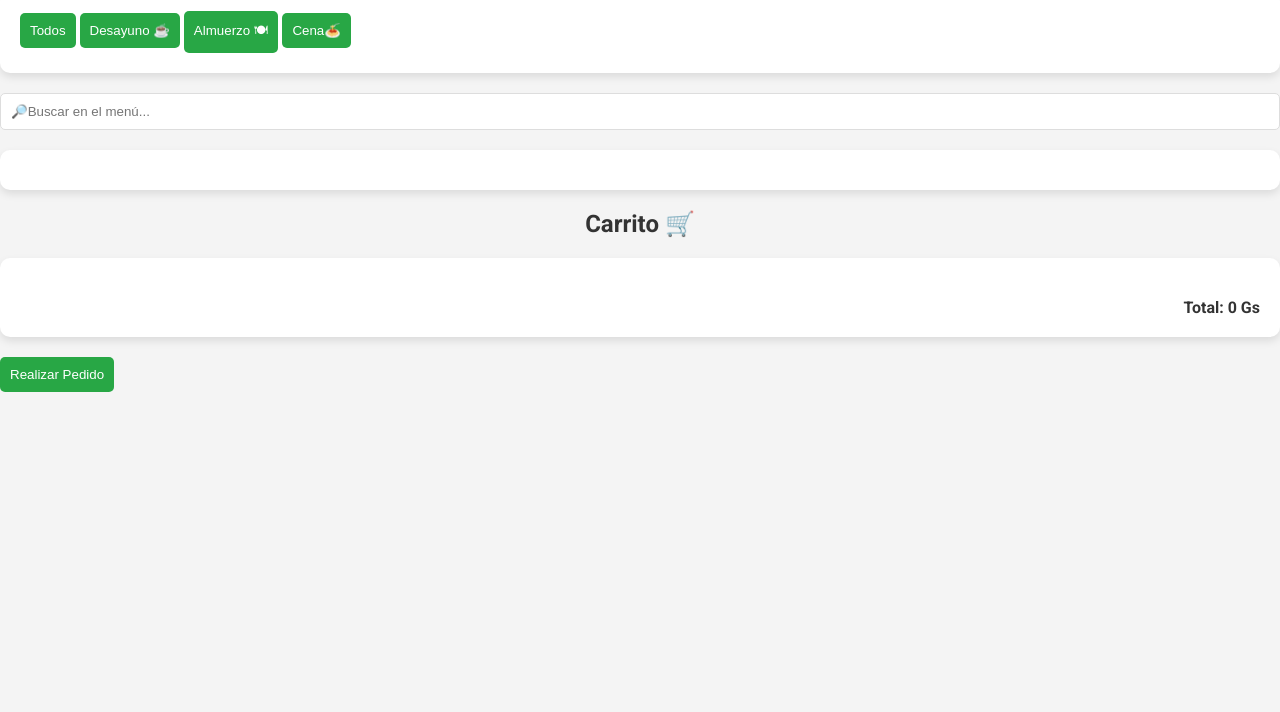
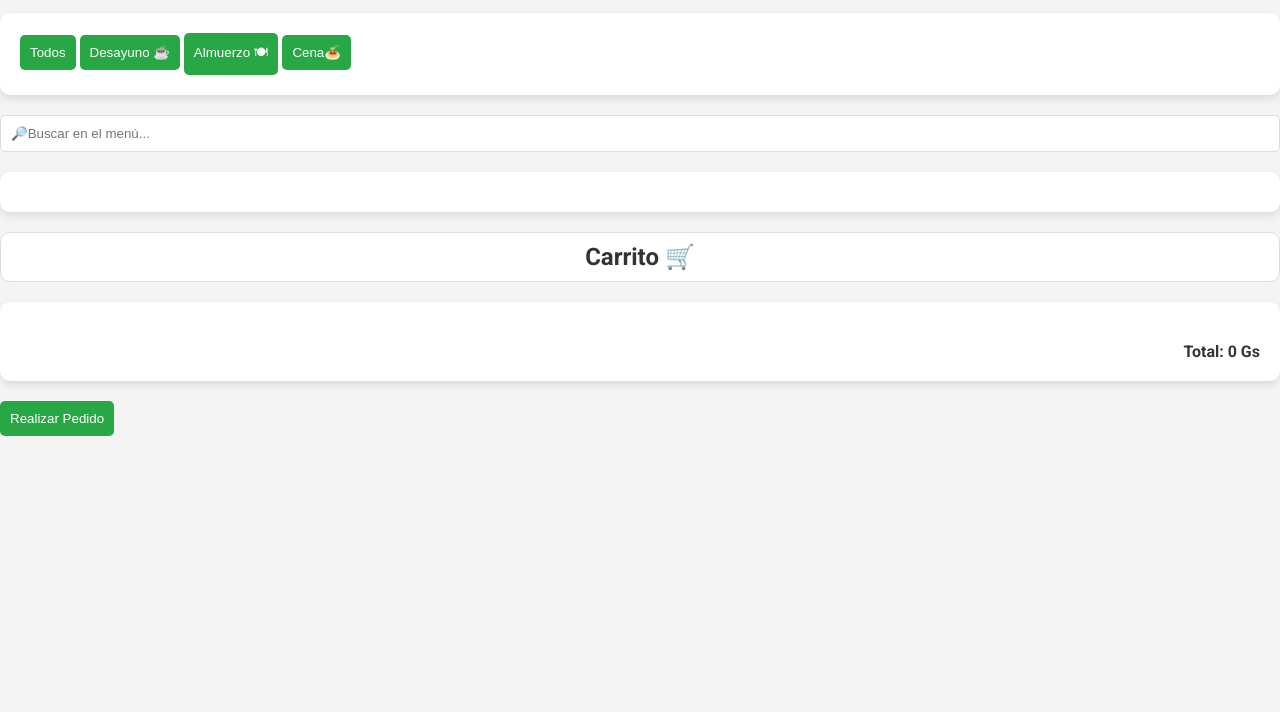
Before and after one commit to Damvalens/restaurante-app, a website: page public/index.html in a window 1280 px wide. Shown: the part 88-800 px from the top of the page. Drawn offline with Linux system fonts and the light colour scheme; no server answers.

Commit message:
encabezado Update styles.css

```diff
--- a/public/styles.css
+++ b/public/styles.css
@@ -14,6 +14,11 @@ h1, h2 {
   color: #333;
   font-weight: 700;
   margin-bottom: 20px;
+  background-color: #fff;
+  border: 1px solid #ddd;
+  border-radius: 10px;
+  padding: 10px 20px;
+  transition: all 0.2s ease-in-out;
 }
 
 #menu, #cart, #filters {
```
